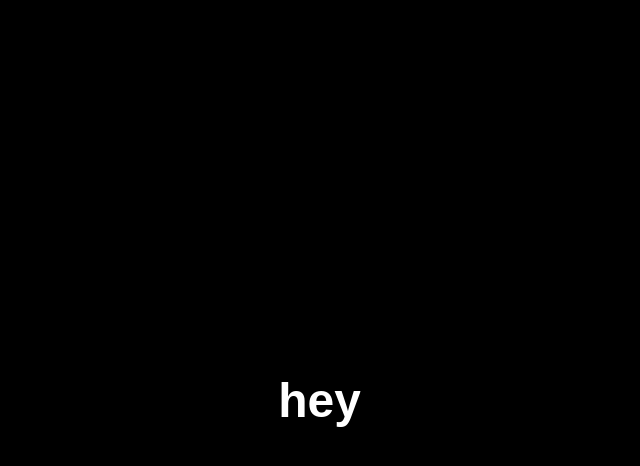
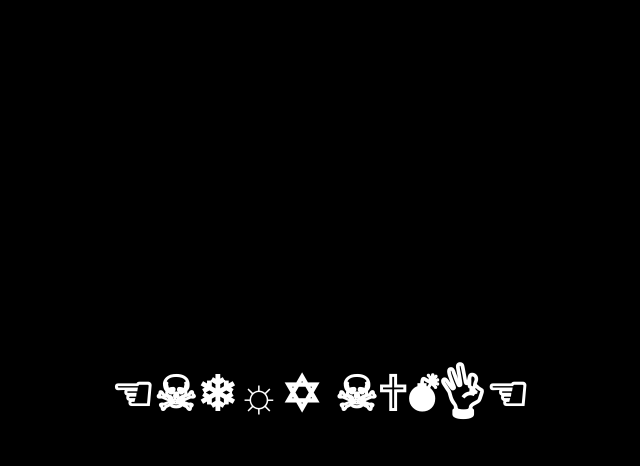
Before and after one commit to CarlosHacks09/mystery_man, a plain HTML site: page index.html in a window 1280 px wide. Both pictures are taken after a click on the button "PLAY". Shown: the whole page, without its empty margins (320-960 px from the left). Drawn offline with Linux system fonts and the light colour scheme.

Commit message:
Added alternative OS text

```diff
--- a/index.html
+++ b/index.html
@@ -169,7 +169,17 @@
 
             }
 
-            const altText = `hey`
+            const altText = `☜︎☠︎❄︎☼︎✡︎ ☠︎🕆︎💣︎👌︎☜︎☼︎ 💧︎☜︎✞︎☜︎☠︎❄︎☜︎☜︎☠︎📬︎
+👎︎✌︎☼︎😐︎ 👎︎✌︎☼︎😐︎☜︎☼︎ ✡︎☜︎❄︎ 👎︎✌︎☼︎😐︎☜︎☼︎📬︎
+❄︎☟︎☜︎ 👎︎✌︎☼︎😐︎☠︎☜︎💧︎💧︎ 😐︎☜︎☜︎🏱︎💧︎ ☝︎☼︎⚐︎🕈︎✋︎☠︎☝︎📬︎
+❄︎☟︎☜︎ 💧︎☟︎✌︎👎︎⚐︎🕈︎💧︎ 👍︎🕆︎❄︎❄︎✋︎☠︎☝︎ 👎︎☜︎☜︎🏱︎☜︎☼︎📬︎
+🏱︎☟︎⚐︎❄︎⚐︎☠︎ ☼︎☜︎✌︎👎︎✋︎☠︎☝︎💧︎ ☠︎☜︎☝︎✌︎❄︎✋︎✞︎☜︎📬︎
+❄︎☟︎✋︎💧︎ ☠︎☜︎✠︎❄︎ ☜︎✠︎🏱︎☜︎☼︎✋︎💣︎☜︎☠︎❄︎📬︎
+💧︎☜︎☜︎💣︎💧︎📬︎
+✞︎☜︎☼︎✡︎📬︎
+✞︎☜︎☼︎✡︎📬︎
+✋︎☠︎❄︎☜︎☼︎☜︎💧︎❄︎✋︎☠︎☝︎📬︎
+🕈︎☟︎✌︎❄︎ 👎︎⚐︎ ✡︎⚐︎🕆︎ ❄︎🕈︎⚐︎ ❄︎☟︎✋︎☠︎😐︎`
 
             text = `ENTRY NUMBER SEVENTEEN.
 DARK DARKER YET DARKER.
```
